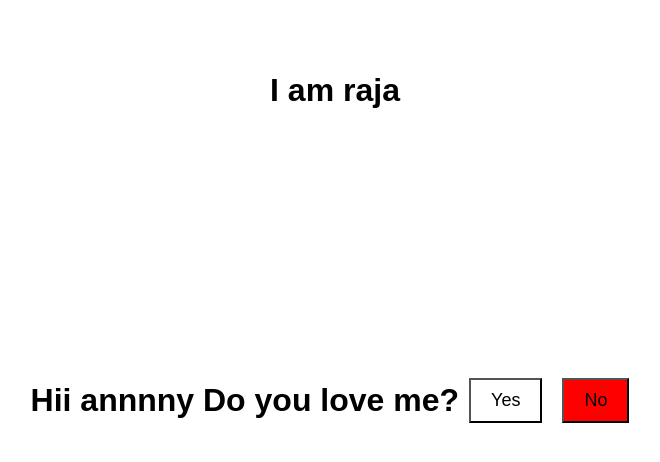
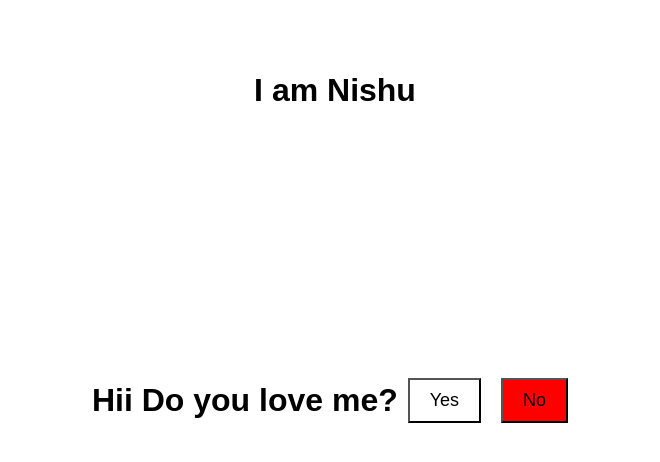
Before and after one commit to nishchalbisen02/nishchal.in, a plain HTML site: page index.html in a window 1280 px wide. Shown: the whole page, without its empty margins (305-965 px from the left). Drawn offline with Linux system fonts and the light colour scheme.

Commit message:
first commit

```diff
--- a/index.html
+++ b/index.html
@@ -38,15 +38,15 @@
 </style>
 </head>
 <body>
-<div id="name"><h1>I am raja</h1></div>
-<h1>Hii annnny Do you love me?</h1>
+<div id="name"><h1>I am Nishu</h1></div>
+<h1>Hii Do you love me?</h1>
 
 <button id="yesButton" onclick="showLove()">Yes</button>
 <button id="noButton" onmouseover="moveButton()">No</button>
 
 <script>
 function showLove() {
-  alert("Yes I love you too mera baby ❤️❤️");
+  alert(" I love you too baby ❤️❤️");
 }
 
 function moveButton() {
```
